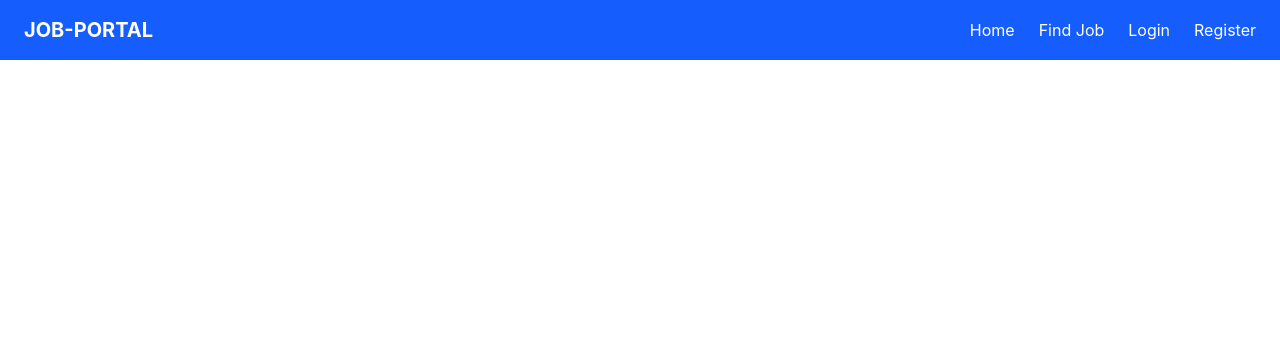
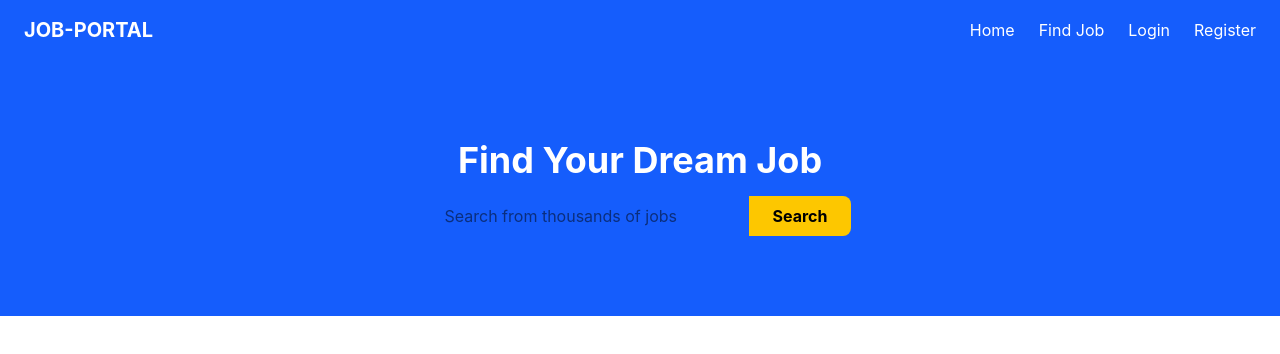
Before and after one commit to abhishekprajapativns/Job_Portal, a React (Vite) app: page / in a window 1280 px wide. Shown: the top 354 px of the page. Built offline with nearby package versions, Linux system fonts and the light colour scheme.

Commit message:
add Home page hero section

```diff
--- a/src/App.jsx
+++ b/src/App.jsx
@@ -1,7 +1,13 @@
 import Navbar from "./components/Navbar";
+import Home from "./Pages/Home";
 
 function App() {
-  return <Navbar />;
+  return (
+    <>
+      <Navbar />
+      <Home />
+    </>
+  );
 }
 
 export default App;
--- /dev/null
+++ b/src/Pages/Home.jsx
@@ -0,0 +1,27 @@
+function Home() {
+  return (
+    <div>
+      {/* Hero Section */}
+
+      <div className="bg-blue-600 text-white text-center py-20 px-6">
+        <h1 className="text-4xl font-bold mb-4">Find Your Dream Job</h1>
+
+        <input
+          className="px-4 py-2 rounded-l-lg w-80 text-black outline-none"
+          type="text"
+          placeholder="Search from thousands of jobs"
+        />
+
+        <button className="bg-yellow-400 text-black px-6 py-2 rounded-r-lg font-bold">
+          Search
+        </button>
+      </div>
+
+      {/* Categories section */}
+
+      {/* Recent job section */}
+    </div>
+  );
+}
+
+export default Home;
```
